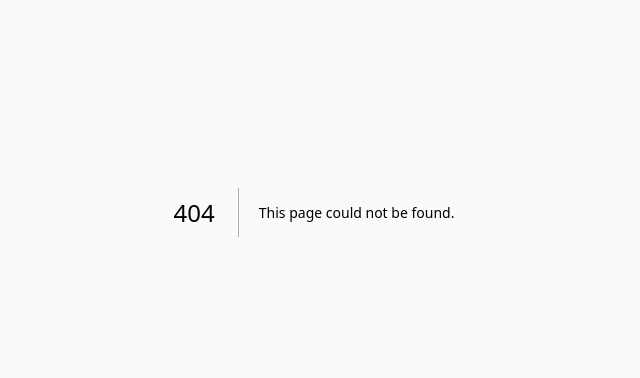
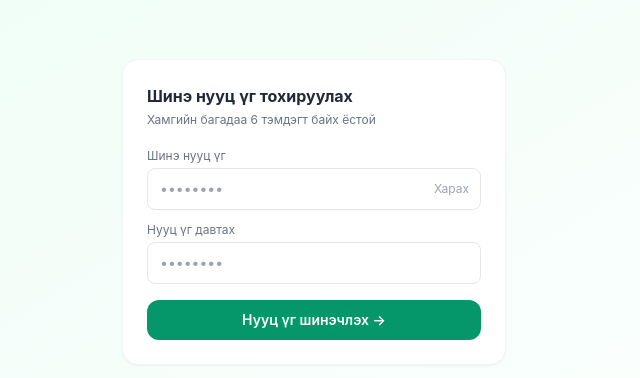
Before and after one commit to agulakh-app/refactored-chainsaw, a Next.js app: page /reset-password in a window 1280 px wide. Before the commit this address had no page. Shown: the part 188-566 px from the top of the page, without its empty margins (326-966 px from the left). Built offline with nearby package versions, Linux system fonts and the light colour scheme.

Commit message:
Implement Reset Password Page with validation

```diff
--- /dev/null
+++ b/src/app/reset-password/page.tsx
@@ -0,0 +1,68 @@
+'use client'
+export const dynamic = 'force-dynamic'
+import { useState, useEffect } from 'react'
+import { supabase } from '@/lib/supabase'
+import { useRouter } from 'next/navigation'
+
+export default function ResetPasswordPage() {
+  const router = useRouter()
+  const [password, setPassword] = useState('')
+  const [password2, setPassword2] = useState('')
+  const [showPw, setShowPw] = useState(false)
+  const [loading, setLoading] = useState(false)
+  const [error, setError] = useState('')
+  const [done, setDone] = useState(false)
+
+  async function handleReset() {
+    if (!password) { setError('Нууц үг оруулна уу'); return }
+    if (password.length < 6) { setError('Хамгийн багадаа 6 тэмдэгт'); return }
+    if (password !== password2) { setError('Нууц үг таарахгүй байна'); return }
+    setLoading(true); setError('')
+    const { error } = await supabase.auth.updateUser({ password })
+    if (error) setError(error.message)
+    else setDone(true)
+    setLoading(false)
+  }
+
+  if (done) return (
+    <div className="min-h-screen bg-gradient-to-br from-emerald-50 to-white flex items-center justify-center p-4">
+      <div className="bg-white rounded-2xl border border-gray-100 shadow-sm p-8 text-center max-w-sm w-full">
+        <div className="text-4xl mb-3">✅</div>
+        <h2 className="font-bold text-gray-800 mb-2">Нууц үг шинэчлэгдлээ!</h2>
+        <button onClick={() => router.push('/')}
+          className="mt-4 w-full py-2.5 bg-emerald-600 text-white rounded-xl text-sm font-semibold hover:bg-emerald-700">
+          Нэвтрэх →
+        </button>
+      </div>
+    </div>
+  )
+
+  return (
+    <div className="min-h-screen bg-gradient-to-br from-emerald-50 to-white flex items-center justify-center p-4">
+      <div className="bg-white rounded-2xl border border-gray-100 shadow-sm p-6 max-w-sm w-full">
+        <h2 className="font-bold text-gray-800 mb-1">Шинэ нууц үг тохируулах</h2>
+        <p className="text-xs text-gray-500 mb-5">Хамгийн багадаа 6 тэмдэгт байх ёстой</p>
+        <label className="block text-xs text-gray-500 mb-1">Шинэ нууц үг</label>
+        <div className="relative mb-3">
+          <input type={showPw?'text':'password'}
+            className="w-full px-3 py-2.5 rounded-lg border border-gray-200 text-sm pr-14 focus:outline-none focus:ring-2 focus:ring-emerald-400"
+            placeholder="••••••••" value={password} onChange={e=>setPassword(e.target.value)} />
+          <button type="button" onClick={()=>setShowPw(v=>!v)}
+            className="absolute right-3 top-1/2 -translate-y-1/2 text-xs text-gray-400">
+            {showPw?'Нуух':'Харах'}
+          </button>
+        </div>
+        <label className="block text-xs text-gray-500 mb-1">Нууц үг давтах</label>
+        <input type="password"
+          className={`w-full px-3 py-2.5 rounded-lg border text-sm mb-4 focus:outline-none focus:ring-2 focus:ring-emerald-400 ${
+            password2&&password!==password2?'border-red-300':'border-gray-200'}`}
+          placeholder="••••••••" value={password2} onChange={e=>setPassword2(e.target.value)} />
+        {error && <div className="bg-red-50 text-red-600 text-sm p-3 rounded-lg mb-3">{error}</div>}
+        <button onClick={handleReset} disabled={loading}
+          className="w-full py-2.5 bg-emerald-600 text-white rounded-xl text-sm font-semibold hover:bg-emerald-700 disabled:opacity-60">
+          {loading?'Хадгалж байна...':'Нууц үг шинэчлэх →'}
+        </button>
+      </div>
+    </div>
+  )
+}
```
